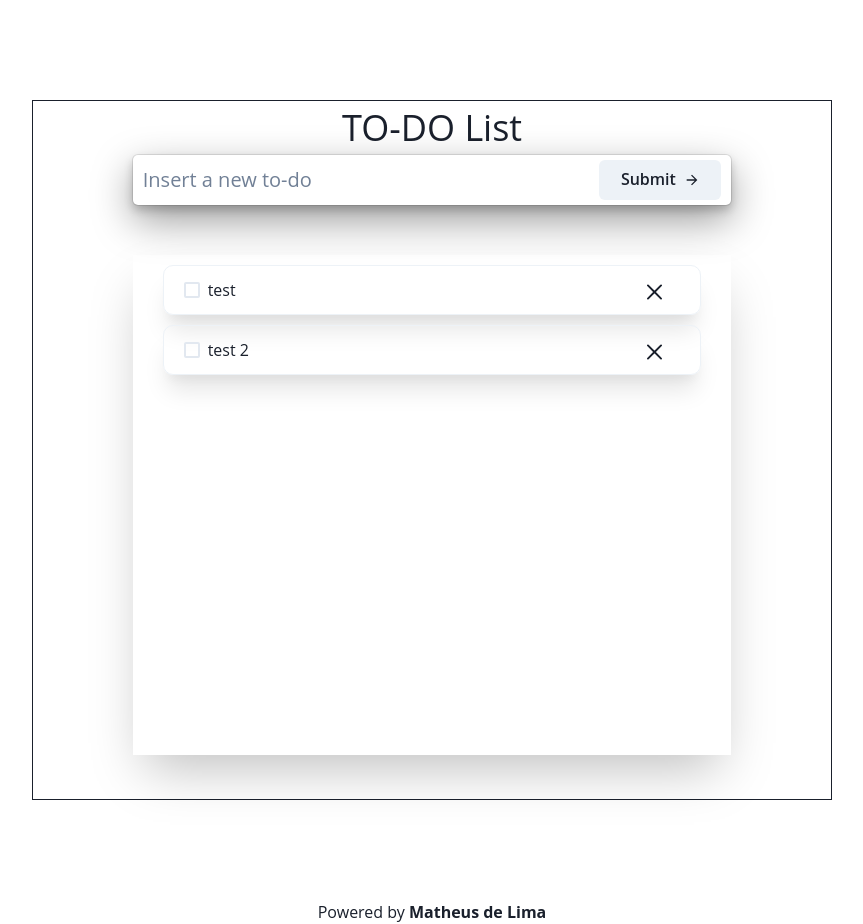
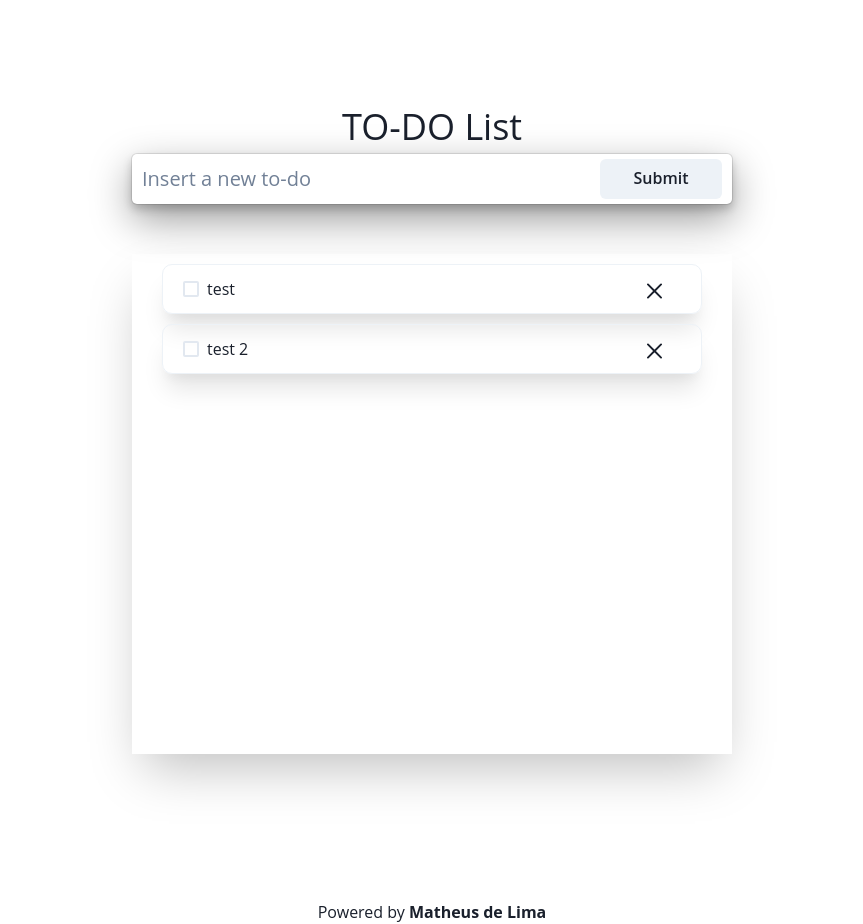
Before and after one commit to delimamatheus/todo-list, a Next.js app: page / in a window 1280 px wide. Shown: the whole page, without its empty margins (208-1071 px from the left). Built offline with nearby package versions, Linux system fonts and the light colour scheme.

Commit message:
⚰️ remove unnecessary code and comment

```diff
--- a/src/components/pages/Home/content.tsx
+++ b/src/components/pages/Home/content.tsx
@@ -1,6 +1,6 @@
 import { useState, KeyboardEvent } from 'react'
-import { ArrowForwardIcon, CloseIcon } from "@chakra-ui/icons";
-import { Box, Button, Center, Checkbox, Divider, Input, Text } from "@chakra-ui/react";
+import { CloseIcon } from "@chakra-ui/icons";
+import { Box, Button, Center, Checkbox, Input, Text } from "@chakra-ui/react";
 import { NewTODOProps } from "../../../interfaces/Home/INewTODO";
 import { TaskProps } from "../../../interfaces/Home/ITask";
 
@@ -39,7 +39,7 @@ export function NewTODO ({
                             onChange={(e) => setInputText(e.target.value)}
                             onKeyUp={handleKeyUp}
                         />
-                        <Button mt={'5px'} mr={'10px'} w={'25%'} onClick={handleOnClick} rightIcon={<ArrowForwardIcon />}>Submit</Button>
+                        <Button mt={'5px'} mr={'10px'} w={'25%'} onClick={handleOnClick}>Submit</Button>
                     </Box>
                 </Center>
             </Box>
--- a/src/pages/index.tsx
+++ b/src/pages/index.tsx
@@ -1,7 +1,6 @@
 import { Box, Center, Text } from '@chakra-ui/react'
 import Head from 'next/head'
 import { useState } from 'react'
-import styles from '../../styles/Home.module.css'
 import { NewTODO, Task } from '../components/pages/Home'
 import { MainLayout } from '../layout/MainLayout'
 import { ItemTask } from '../components/types/Home/ItemsTask'
@@ -36,7 +35,7 @@ export default function Home() {
     <Center>
     <Box>
       <Head>
-        <title>TITLE</title>
+        <title>TODO List</title>
         <meta name="description" content="Notification Page" />
         <link rel="icon" href="/favicon.ico" />
       </Head>
@@ -44,13 +43,10 @@ export default function Home() {
       <MainLayout>
         <Center>
           <Box
-            // bgColor={'#FAF5FF'}
             w={{base: '300px', lg: '800px'}}
             minH={{base: '500px', lg: '700px'}}
             mt={'100px'}
             mb={'100px'}
-            // boxShadow={'2xl'}
-            border='1px' //just debug
             display={'flex'}
             flexDirection={'column'}
           >
```
